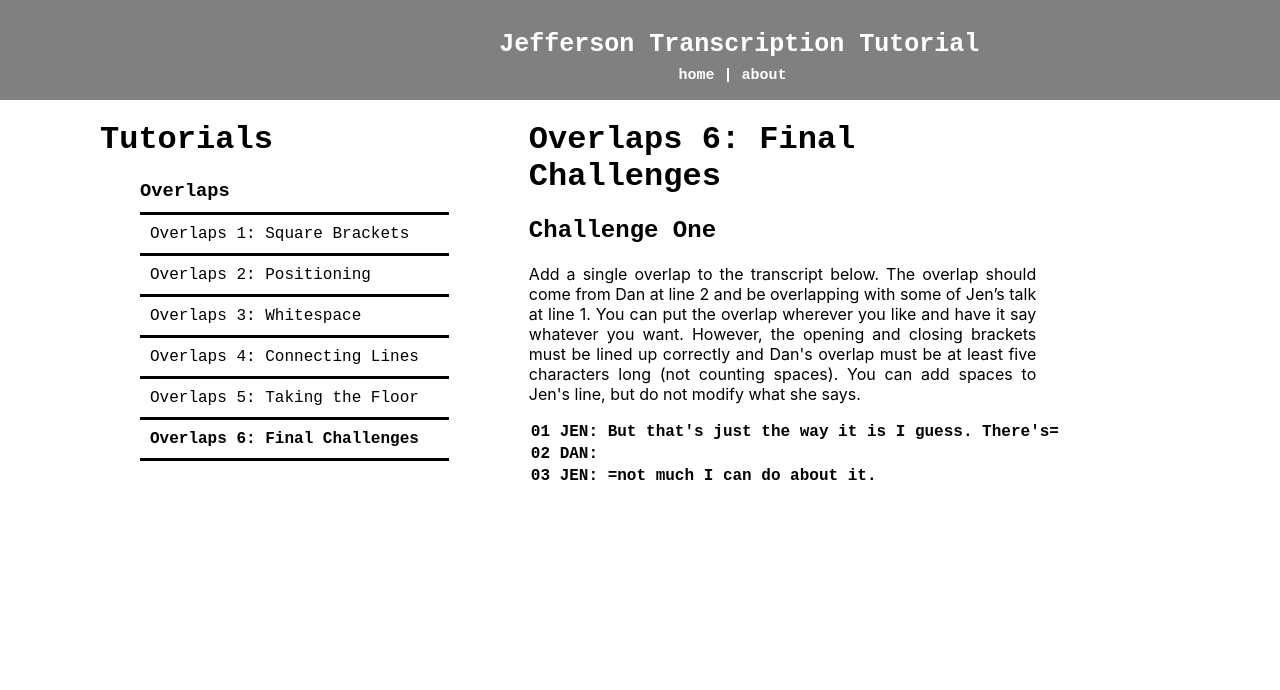
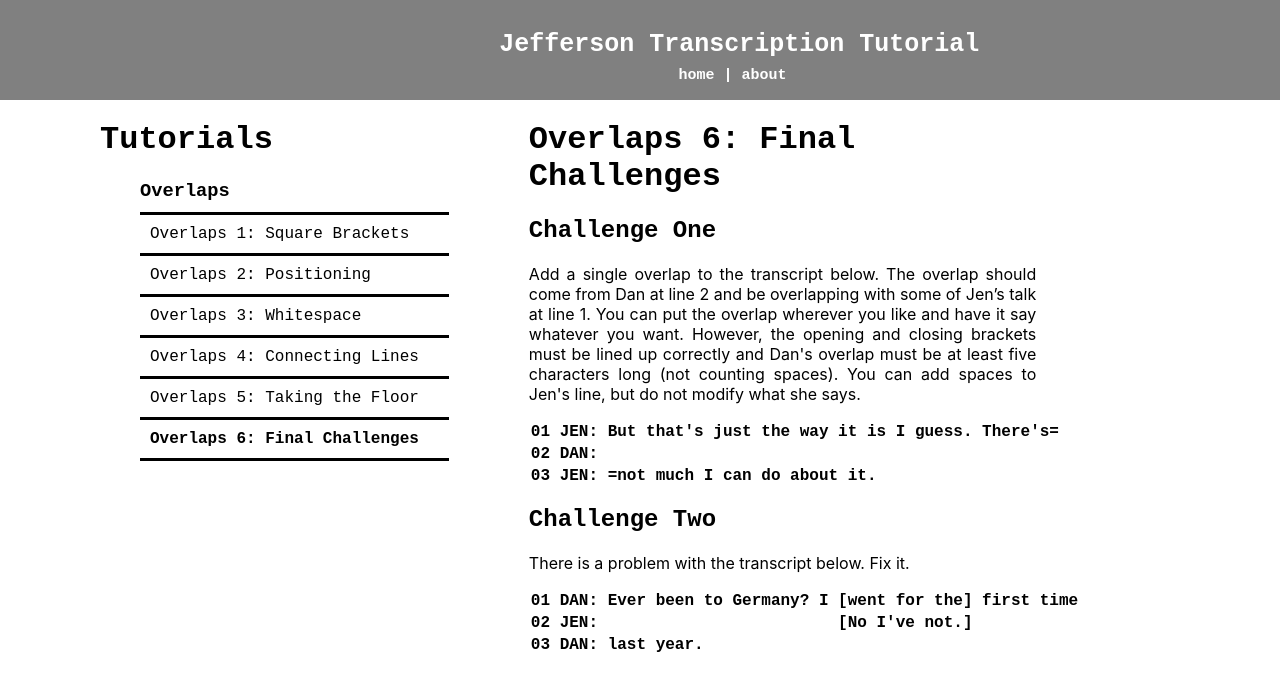
Before and after one commit to joseph-ford10/tutorial, a React (Create React App) app: page /overlap6 in a window 1280 px wide. Shown: the top 690 px of the page. Built offline with nearby package versions, Linux system fonts and the light colour scheme.

Commit message:
Add final challenge 2

```diff
--- a/src/Data.js
+++ b/src/Data.js
@@ -127,6 +127,16 @@ const overlap6Data = {
     3: `03 JEN: =not much I can do about it.`,
   },
   fullString1: `01JEN:Butthat'sjustthewayitisIguess.There's=03JEN:=notmuchIcandoaboutit.`,
+  challenge2Intro: 'There is a problem with the transcript below. Fix it.',
+  challenge2Text: {
+    1: `01 DAN: Ever been to Germany? I [went for the] first time`,
+    2: `02 JEN:                         [No I've not.]`,
+    3: `03 DAN: last year.`,
+  },
+  challenge2Answer: [
+    `01 DAN: Ever been to Germany? I [went for the] first time=`,
+    `03 DAN: =last year.`,
+  ],
 }
 
 export { overlap1Data }
--- a/src/FinalChallenge1.js
+++ b/src/FinalChallenge1.js
@@ -56,7 +56,6 @@ const FinalChallenge1 = () => {
 
   return (
     <>
-      <h1 className="heading">{o6Data.title}</h1>
       <section>
         <h2 className="heading">Challenge One</h2>
         <p>{o6Data.challenge1Intro}</p>
--- /dev/null
+++ b/src/FinalChallenge2.js
@@ -0,0 +1,36 @@
+import React from 'react'
+import FinalExercise from './FinalExercise'
+import { overlap6Data as o6Data } from './Data'
+
+const FinalChallenge2 = () => {
+  const challenge2Check = (text) => {
+    console.log(o6Data.challenge2Answer[0])
+    console.log(text[1])
+    console.log(o6Data.challenge2Answer[1])
+    console.log(text[3])
+
+    if (
+      o6Data.challenge2Answer[0] === text[1] &&
+      o6Data.challenge2Answer[1] === text[3].trimEnd()
+    ) {
+      return 'complete'
+    } else {
+      return `That's not quite right. If you're stuck, you might want to check Overlaps 4.`
+    }
+  }
+
+  return (
+    <>
+      <section>
+        <h2 className="heading">Challenge Two</h2>
+        <p>{o6Data.challenge2Intro}</p>
+        <FinalExercise
+          check={challenge2Check}
+          transcriptText={o6Data.challenge2Text}
+        />
+      </section>
+    </>
+  )
+}
+
+export default FinalChallenge2
--- a/src/Overlap6.js
+++ b/src/Overlap6.js
@@ -1,5 +1,6 @@
 import React from 'react'
 import FinalChallenge1 from './FinalChallenge1'
+import FinalChallenge2 from './FinalChallenge2'
 import NavList from './NavList'
 
 const Overlap6 = () => {
@@ -7,7 +8,9 @@ const Overlap6 = () => {
     <>
       <NavList unitNum={6} />
       <main>
+        <h1 className="heading">Overlaps 6: Final Challenges</h1>
         <FinalChallenge1 />
+        <FinalChallenge2 />
       </main>
     </>
   )
--- a/src/index.css
+++ b/src/index.css
@@ -20,6 +20,7 @@ code {
   color: black;
   font-weight: bold;
   border: none;
+  white-space: pre-wrap,
 }
 
 .readOnlyLine {
```
